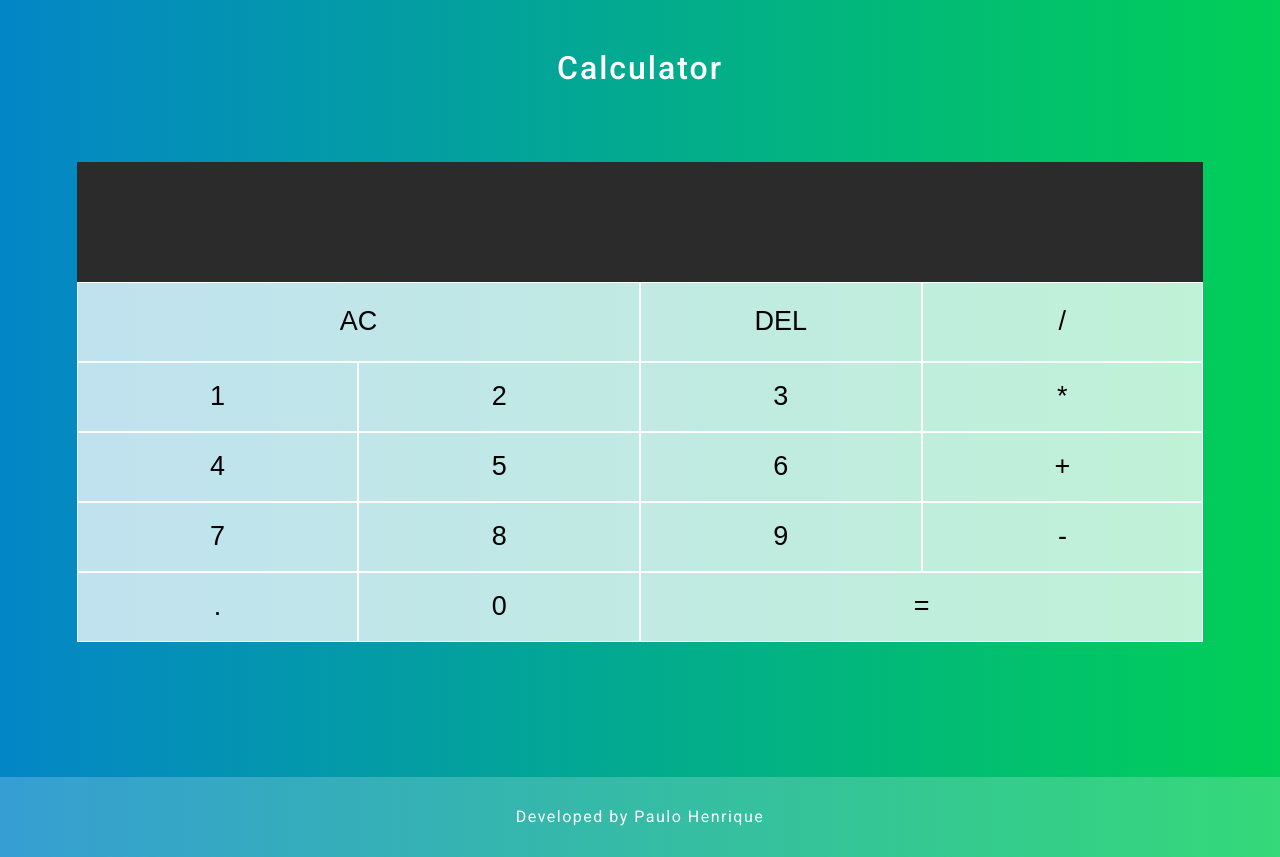
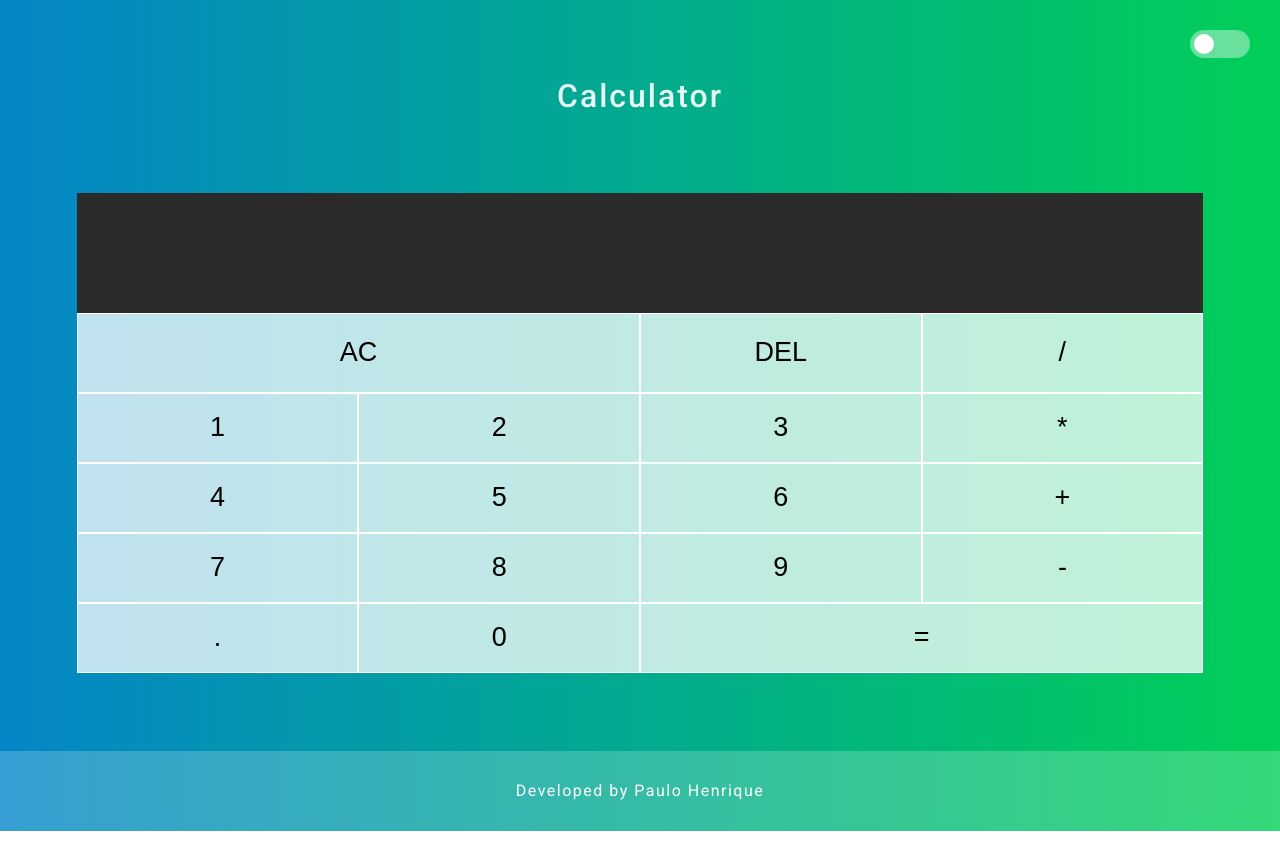
Before and after one commit to phpaulohenrique/calculator, a website: page index.html in a window 1280 px wide. After the commit the page ends 831 px from the top, so only its background shows below. Drawn offline with Linux system fonts and the light colour scheme.

Commit message:
closes #8, closes #9; 8# enhacement: Solution: Implemented. 9# refactor: Solution: Concluded.

```diff
--- a/index.html
+++ b/index.html
@@ -6,13 +6,12 @@
     <meta http-equiv="X-UA-Compatible" content="IE=edge">
     <meta name="viewport" content="width=device-width, initial-scale=1.0">
 
-    <link rel="stylesheet" href="/styles/reset.css">
-    <link rel="stylesheet" href="/styles/root.css">
-    <link rel="stylesheet" href="/styles/general.css">
+    <link rel="stylesheet" href="./styles/reset.css">
+    <link rel="stylesheet" href="./styles/root.css">
 
-    <link rel="stylesheet" href="/styles/header.css">
-    <link rel="stylesheet" href="/styles/main.css">
-    <link rel="stylesheet" href="/styles/footer.css">
+    <link rel="stylesheet" href="./styles/header.css">
+    <link rel="stylesheet" href="./styles/main.css">
+    <link rel="stylesheet" href="./styles/footer.css">
 
 
     <title>Calculator</title>
@@ -23,7 +22,17 @@
 
     <header>
 
-        <h1>Calculator</h1>
+        <div class="header__container-switch">
+
+            <label class="switch-theme">
+
+                <input type="checkbox" id="checkbox-switch-theme" >
+                <span class="slider round"></span>
+
+            </label>
+        </div>
+
+        <h1 class="header__h1">Calculator</h1>
 
     </header>
 
@@ -66,7 +75,7 @@
                 <button onclick="insert('.')">.</button>
                 <button onclick="insert('0')">0</button>
 
-                <button data-equals class="span-two" onclick="calculate()">=</button>
+                <button class="span-two" onclick="calculate()">=</button>
 
             </section>
 
@@ -83,6 +92,8 @@
     </footer>
 
     <script src="/scripts/app.js" ></script>
+    <script src="/scripts/theme-calculator.js"></script>
+
 
 </body>
 </html>
--- a/styles/footer.css
+++ b/styles/footer.css
@@ -4,6 +4,7 @@ footer{
 
     background-color: rgba(255, 255, 255, .20);
     height: 8rem;
+    margin-top: 1rem;
     /* padding: 10px; */
 
     /* margin: 0 !important; */
--- a/styles/general.css
+++ /dev/null
@@ -1,7 +0,0 @@
-
-
-body{
-
-    background: linear-gradient(to right, #0486c7, #01cf57);
-    color: white;
-}
--- /dev/null
+++ b/styles/header.css
@@ -0,0 +1,92 @@
+.header__container-switch{
+    /* background-color: tomato; */
+    padding: 0 3rem;
+    margin-top: 3rem;
+    text-align: right;
+
+}
+
+
+.header__h1 {
+
+    color: rgba(255, 255, 255, 0.9);
+
+    font-size: 3.2rem;
+    text-align: center;
+    padding: 1rem;
+    margin-top: 1rem;
+    font-weight: 500;
+    letter-spacing: 2px;
+    /* margin-bottom: 2rem; */
+
+}
+
+
+/* BELOW SWITCH TOGGLE  CALCULATOR THEME*/
+
+.switch-theme{
+    position: relative;
+    display: inline-block;
+    width: 60px;
+    height: 28px;
+}
+
+.switch-theme input {
+
+    opacity: 0;
+    width: 0;
+    height: 0;
+
+}
+
+
+.slider{
+
+    position: absolute;
+    cursor: pointer;
+    top: 0;
+    left: 0;
+    right: 0;
+    bottom: 0;
+    background-color: rgba(255, 255, 255, 0.4);
+    -webkit-transition: .4s;
+    transition: .4s;
+}
+
+
+.slider:before {
+    position: absolute;
+    content: "";
+    height: 20px;
+    width: 20px;
+    left: 4px;
+    bottom: 4px;
+    background-color: rgb(255, 255, 255);
+    -webkit-transition: .4s;
+    transition: .4s;
+}
+
+input:checked+.slider {
+
+    background-color: rgba(56, 56, 56, 0.6);
+}
+
+/* input:focus+.slider {
+    /* box-shadow: 0 0 1px #2196F3;
+} */
+
+input:checked+.slider:before {
+
+    -webkit-transform: translateX(32px);
+    -ms-transform: translateX(32px);
+    transform: translateX(32px);
+}
+
+/* Rounded sliders */
+.slider.round {
+    border-radius: 34px;
+}
+
+.slider.round:before {
+    border-radius: 50%;
+}
--- a/styles/main.css
+++ b/styles/main.css
@@ -6,18 +6,6 @@ body{
 }
 
 
-h1 {
-    color: rgb(255, 255, 255);
-
-    font-size: 3.2rem;
-    text-align: center;
-    padding: 1rem;
-    margin-top: 4rem;
-    font-weight: 500;
-    letter-spacing: 2px;
-    /* margin-bottom: 2rem; */
-
-}
 
 
 main{
@@ -27,7 +15,7 @@ main{
     left: 50%;
     position: absolute;
     transform: translate(-50%, -50%); */
-    height: 85vh;
+    height: 77vh;
     display: flex;
     justify-content: center;
     align-items: center;
@@ -41,10 +29,6 @@ main{
     min-width: 88vw;
     /* max-width: 90%; */
     /* padding: 1rem; */
-
-
-
-
 
 }
 
@@ -96,8 +80,10 @@ main{
 
     /* grid-template-columns: 1fr 1fr 1fr 1fr; */
     grid-template-columns: repeat(4, 22vw);
-    grid-template-rows: minmax(80px, auto) repeat(5, 70px);
+    grid-template-rows: minmax(80px, auto) repeat(4, 70px);
     /* grid-template-rows: 1fr 1fr 1fr; */
+
+    /* background-color: black; */
 
 }
 
@@ -112,6 +98,16 @@ main{
 
 }
 
+.btn-theme-dark{
+
+    background-color: rgba(83, 83, 83, 0.75) !important;
+    color: rgb(255, 255, 255);
+
+
+    border: 1px solid rgb(219, 219, 219) !important;
+
+}
+
 button:hover{
     background-color: white;
 }
--- a/styles/root.css
+++ b/styles/root.css
@@ -20,4 +20,7 @@ body{
     letter-spacing: 1.5px;
     font-weight: normal;
 
+    background: linear-gradient(to right, #0486c7, #01cf57);
+    color: white;
+
 }
```
